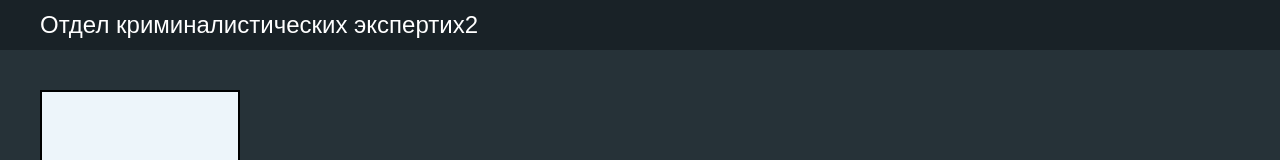
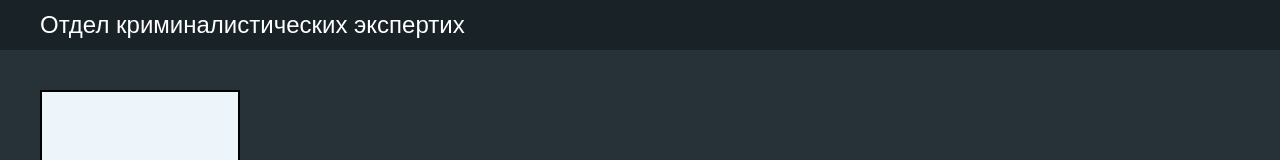
Before and after one commit to dimonenm/exp, a React (Create React App) app: page / in a window 1280 px wide. Shown: the top 160 px of the page. Built offline with nearby package versions, Linux system fonts and the light colour scheme.

Commit message:
h21.01.2021.4

```diff
--- a/src/containers/header/Header.js
+++ b/src/containers/header/Header.js
@@ -8,7 +8,7 @@ import BtnSearch from '../../components/btn-search/BtnSearch';
 const Header = () => (
     <div className="header">
         <section className="header__menu">
-            <div className="header__menu-title">Отдел криминалистических экспертих2</div>
+            <div className="header__menu-title">Отдел криминалистических экспертих</div>
             <div className="header__menu-buttons">
                 <BtnAdd />
                 <BtnList />
```
